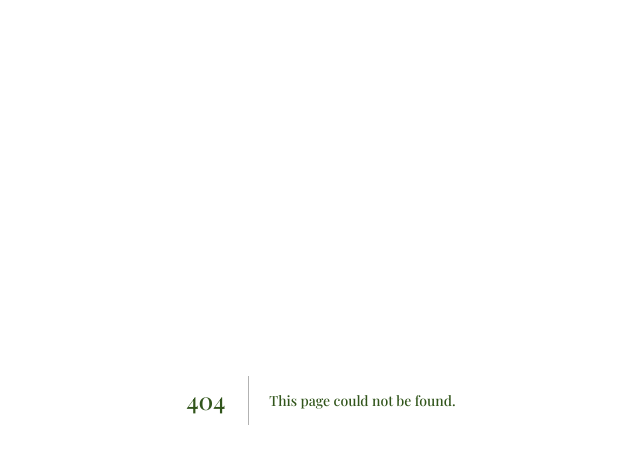
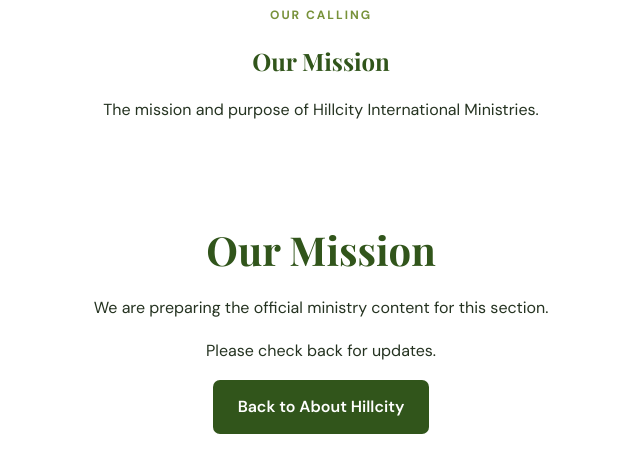
Before and after one commit to MarkWillows/hillcity-ministries-web, a Next.js app: page /about/mission in a window 1280 px wide. Before the commit this address had no page. Shown: the top 472 px of the page, without its empty margins (319-959 px from the left). Built offline with nearby package versions, Linux system fonts and the light colour scheme.

Commit message:
Create page.jsx

```diff
--- /dev/null
+++ b/app/about/[section]/page.jsx
@@ -0,0 +1,84 @@
+
+import Link from "next/link";
+import { notFound } from "next/navigation";
+
+const sections = {
+  vision: {
+    title: "Our Vision",
+    eyebrow: "OUR FUTURE",
+    intro:
+      "The vision that guides Hillcity International Ministries.",
+  },
+  mission: {
+    title: "Our Mission",
+    eyebrow: "OUR CALLING",
+    intro:
+      "The mission and purpose of Hillcity International Ministries.",
+  },
+  "statement-of-faith": {
+    title: "Statement of Faith",
+    eyebrow: "WHAT WE BELIEVE",
+    intro:
+      "The biblical foundations of our faith and ministry.",
+  },
+  pastors: {
+    title: "Our Pastors",
+    eyebrow: "MINISTRY LEADERSHIP",
+    intro:
+      "Meet the pastoral leadership of Hillcity International Ministries.",
+  },
+};
+
+export function generateStaticParams() {
+  return Object.keys(sections).map((section) => ({
+    section,
+  }));
+}
+
+export async function generateMetadata({ params }) {
+  const { section } = await params;
+  const data = sections[section];
+
+  return {
+    title: data?.title || "About Hillcity",
+  };
+}
+
+export default async function AboutSectionPage({ params }) {
+  const { section } = await params;
+  const data = sections[section];
+
+  if (!data) {
+    notFound();
+  }
+
+  return (
+    <main>
+      <section className="about-hero">
+        <div className="container centered">
+          <span className="eyebrow">{data.eyebrow}</span>
+          <h1>{data.title}</h1>
+          <p>{data.intro}</p>
+        </div>
+      </section>
+
+      <section className="section">
+        <div className="container centered">
+          <div className="about-content">
+            <h2>{data.title}</h2>
+            <p>
+              We are preparing the official ministry
+              content for this section.
+            </p>
+            <p>
+              Please check back for updates.
+            </p>
+            <Link className="btn btn-primary" href="/about">
+              Back to About Hillcity
+            </Link>
+          </div>
+        </div>
+      </section>
+    </main>
+  );
+}
```
